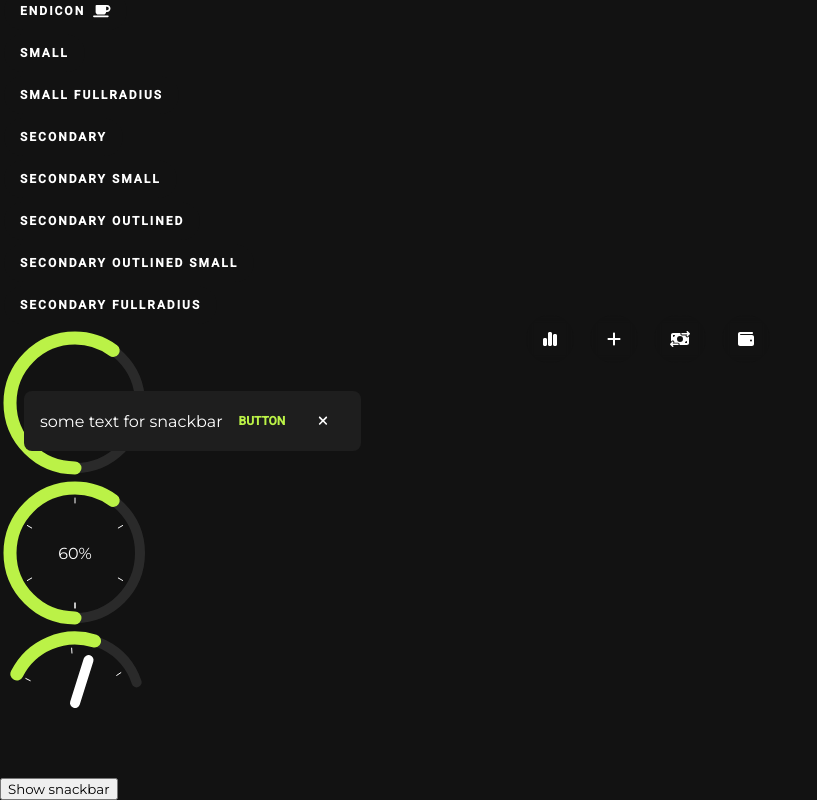
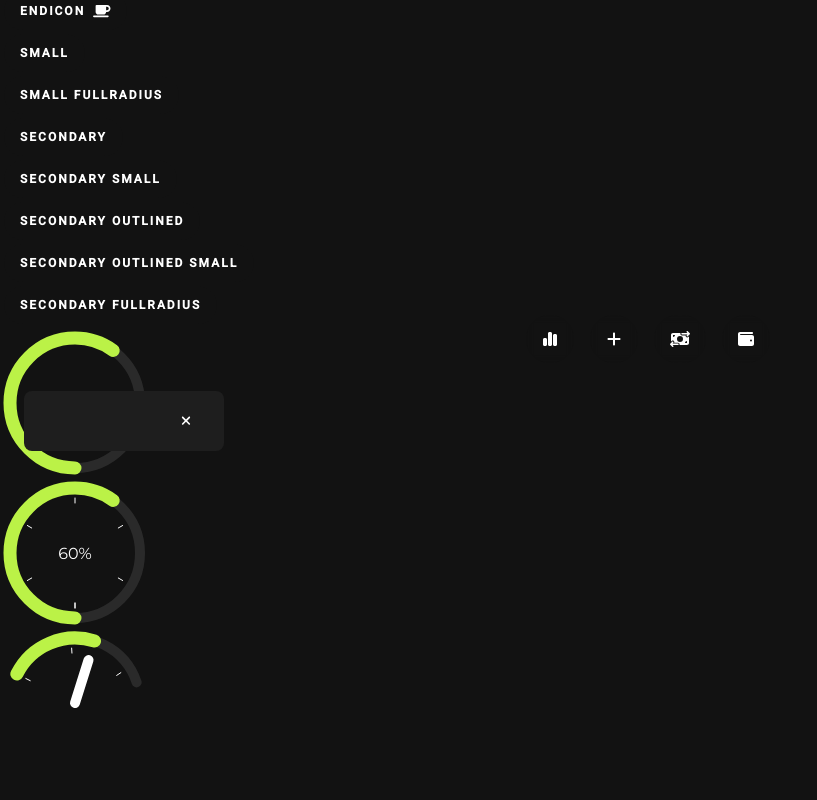
Before and after one commit to jalaj711/gastos-frontend, a Next.js app: page /finance-tracker/ in a window 1280 px wide. Shown: the part 429-1229 px from the top of the page, without its empty margins (0-817 px from the left). After the commit the page ends 1207 px from the top, so only its background shows below. Built offline with nearby package versions, Linux system fonts and the light colour scheme.

Commit message:
connect snackbar component to snackbar slice
Signed-off-by: Jalaj Kumar <96870071+jalaj711@users.noreply.github.com>

```diff
--- a/components/Snackbar/index.tsx
+++ b/components/Snackbar/index.tsx
@@ -1,6 +1,7 @@
 import { useEffect } from "react";
 import { useAppSelector, useAppDispatch } from "../../utils/reduxHooks";
 import { showSnackbarThunk } from "./snackbarThunk";
+import { hideSnackbar } from "./snackbarSlice";
 import { FontAwesomeIcon } from "@fortawesome/react-fontawesome";
 import { faClose } from "@fortawesome/free-solid-svg-icons";
 import colors from "../../utils/colors";
@@ -12,17 +13,14 @@ export default function Snackbar() {
   useEffect(() => console.log(state), [state]);
 
   return (
-    <div>
-      <button onClick={() => dispatch(showSnackbarThunk("Some text"))}>
-        Show snackbar
+    <div className="snackbar">
+      <span>{state.text}</span>
+      {state.actionButtonText && (
+        <button className="actionButton">{state.actionButtonText}</button>
+      )}
+      <button className="closeButton" onClick={() => dispatch(hideSnackbar())}>
+        <FontAwesomeIcon icon={faClose} />
       </button>
-      <div className="snackbar">
-        <span>some text for snackbar</span>
-        <button className="actionButton">button</button>
-        <button className="closeButton">
-          <FontAwesomeIcon icon={faClose} />
-        </button>
-      </div>
       <style jsx>{`
         .snackbar {
           padding: 8px 16px;
@@ -41,8 +39,7 @@ export default function Snackbar() {
           width: max-content;
           max-width: 40%;
 
-          animation: ${state.show ? "show" : "hide" } 200ms ease-out;
-          animation-fill-mode: forwards;
+          animation: ${state.show ? "show" : "hide"} 200ms ease-out forwards;
         }
         .actionButton,
         .closeButton {
@@ -52,6 +49,10 @@ export default function Snackbar() {
           background: transparent;
           border: none;
           margin: 4px;
+        }
+
+        .snackbar span {
+            flex-grow: 1;
         }
 
         .actionButton {
```
